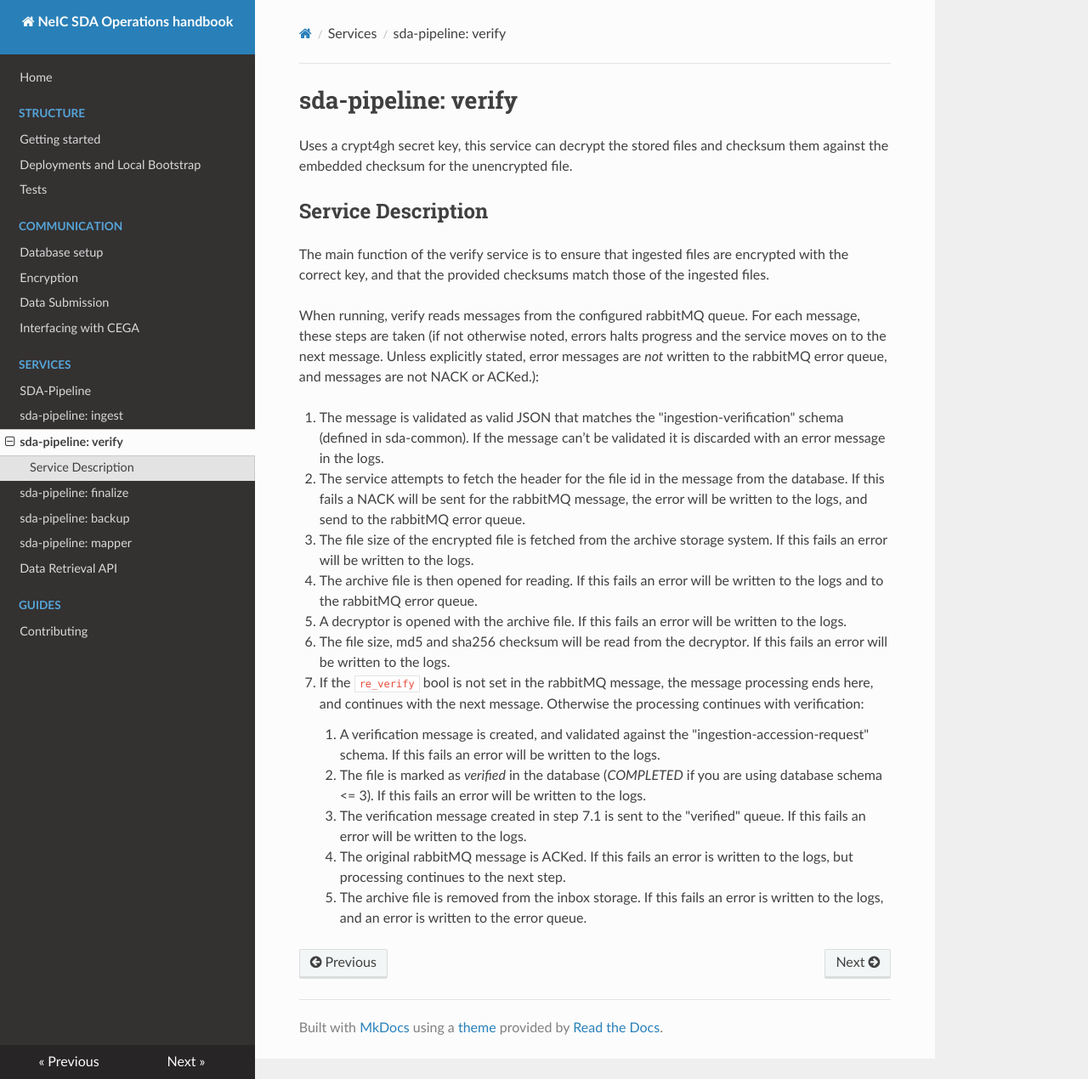
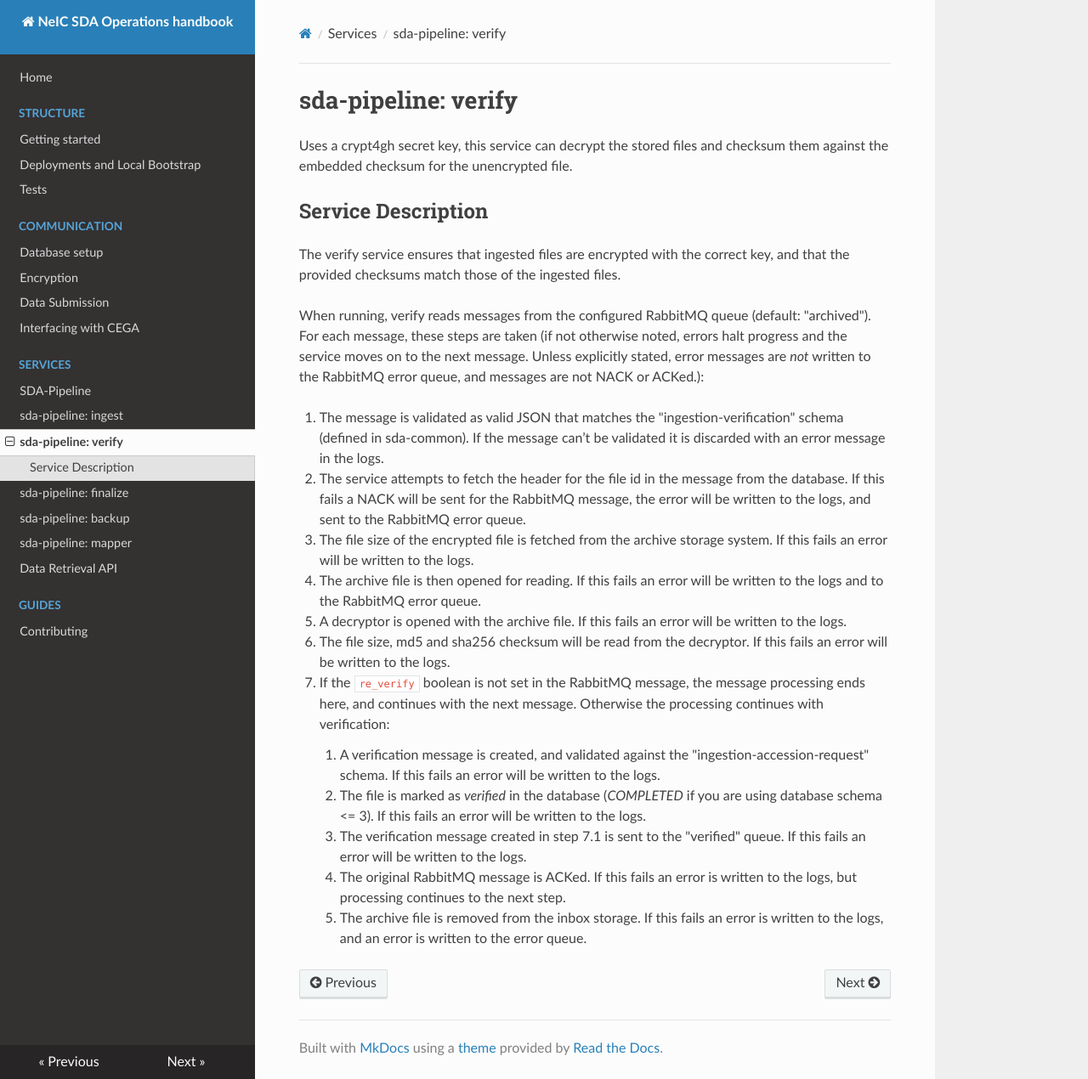
Before and after one commit to neicnordic/neic-sda, an MkDocs documentation site: the page built from docs/services/verify.md, in a window 1280 px wide and 1270 px high. Shown: the whole window at 85% size. Built offline with MkDocs 1.6.1, drawn with Linux system fonts in a browser that asks for light colours; nearby versions of some CDN libraries.

```diff
--- a/docs/services/verify.md
+++ b/docs/services/verify.md
@@ -1,58 +1,47 @@
 # sda-pipeline: verify
 
-Uses a crypt4gh secret key, this service can decrypt the stored files and
-checksum them against the embedded checksum for the unencrypted file.
+Uses a crypt4gh secret key, this service can decrypt the stored files and checksum them against the embedded checksum for the unencrypted file.
 
 ## Service Description
 
-The main function of the verify service is to ensure that ingested files are
-encrypted with the correct key, and that the provided checksums match those of
-the ingested files.
+The verify service ensures that ingested files are encrypted with the correct key, and that the provided checksums match those of the ingested files.
 
+When running, verify reads messages from the configured RabbitMQ queue (default: "archived").
+For each message, these steps are taken (if not otherwise noted, errors halt progress and the service moves on to the next message.
+Unless explicitly stated, error messages are *not* written to the RabbitMQ error queue, and messages are not NACK or ACKed.):
 
-When running, verify reads messages from the configured rabbitMQ queue.
-For each message, these steps are taken (if not otherwise noted, errors halts
-progress and the service moves on to the next message. Unless explicitly stated,
-error messages are *not* written to the rabbitMQ error queue, and messages are
-not NACK or ACKed.):
+1. The message is validated as valid JSON that matches the "ingestion-verification" schema (defined in sda-common).
+If the message can’t be validated it is discarded with an error message in the logs.
 
-1. The message is validated as valid JSON that matches the
-"ingestion-verification" schema (defined in sda-common). If the message can’t be
-validated it is discarded with an error message in the logs.
+1. The service attempts to fetch the header for the file id in the message from the database.
+If this fails a NACK will be sent for the RabbitMQ message, the error will be written to the logs, and sent to the RabbitMQ error queue.
 
-1. The service attempts to fetch the header for the file id in the message from
-the database. If this fails a NACK will be sent for the rabbitMQ message, the
-error will be written to the logs, and send to the rabbitMQ error queue.
+1. The file size of the encrypted file is fetched from the archive storage system.
+If this fails an error will be written to the logs.
 
-1. The file size of the encrypted file is fetched from the archive storage
-system. If this fails an error will be written to the logs.
+1. The archive file is then opened for reading.
+If this fails an error will be written to the logs and to the RabbitMQ error queue.
 
-1. The archive file is then opened for reading. If this fails an error will be
-written to the logs and to the rabbitMQ error queue.
+1. A decryptor is opened with the archive file.
+If this fails an error will be written to the logs.
 
-1. A decryptor is opened with the archive file. If this fails an error will be
-written to the logs.
+1. The file size, md5 and sha256 checksum will be read from the decryptor.
+If this fails an error will be written to the logs.
 
-1. The file size, md5 and sha256 checksum will be read from the decryptor. If
-this fails an error will be written to the logs.
+1. If the `re_verify` boolean is not set in the RabbitMQ message, the message processing ends here, and continues with the next message.
+Otherwise the processing continues with verification:
 
-1. If the `re_verify` bool is not set in the rabbitMQ message, the message
-processing ends here, and continues with the next message. Otherwise the
-processing continues with verification:
+    1. A verification message is created, and validated against the "ingestion-accession-request" schema.
+    If this fails an error will be written to the logs.
 
-    1. A verification message is created, and validated against the
-    "ingestion-accession-request" schema. If this fails an error will be written
-    to the logs.
+    1. The file is marked as *verified* in the database (*COMPLETED* if you are using database schema <= 3).
+    If this fails an error will be written to the logs.
 
-    1. The file is marked as *verified* in the database (*COMPLETED* if you are
-    using database schema <= 3). If this fails an error will be written to the
-    logs.
+    1. The verification message created in step 7.1 is sent to the "verified" queue.
+    If this fails an error will be written to the logs.
 
-    1. The verification message created in step 7.1 is sent to the "verified"
-    queue. If this fails an error will be written to the logs.
+    1. The original RabbitMQ message is ACKed.
+    If this fails an error is written to the logs, but processing continues to the next step.
 
-    1. The original rabbitMQ message is ACKed. If this fails an error is written
-    to the logs, but processing continues to the next step.
-
-    1. The archive file is removed from the inbox storage. If this fails an
-    error is written to the logs, and an error is written to the error queue.
+    1. The archive file is removed from the inbox storage.
+    If this fails an error is written to the logs, and an error is written to the error queue.
```
Also changed, not shown: docs/services/backup.md (+36 -2 lines), docs/services/finalize.md (+19 -2 lines), docs/services/ingest.md (+26 -30 lines), docs/services/intercept.md (added, +24 -0 lines), docs/services/mapper.md (+13 -2 lines), docs/services/notify.md (added, +21 -0 lines), docs/services/pipeline.md (+13 -10 lines).
